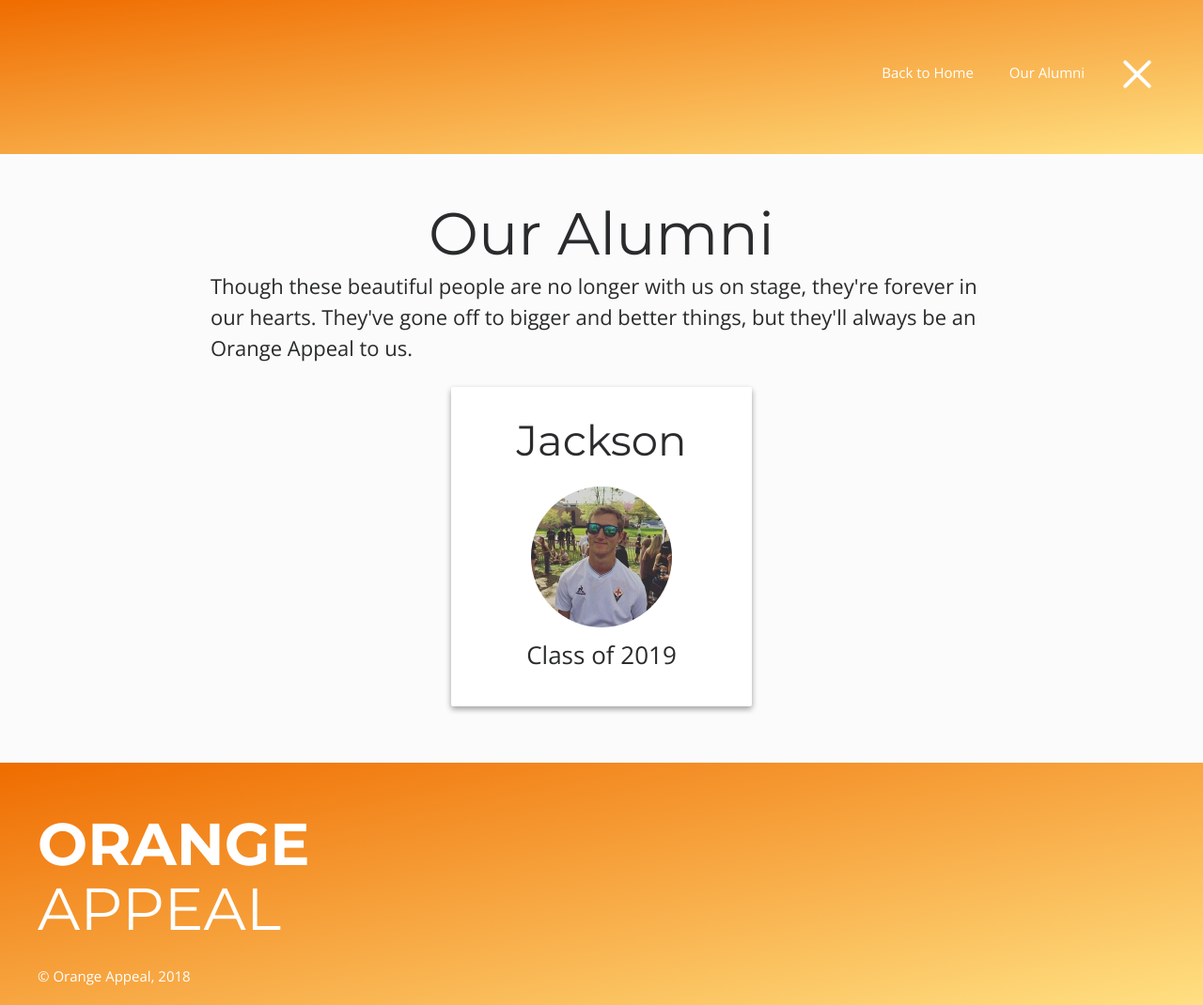
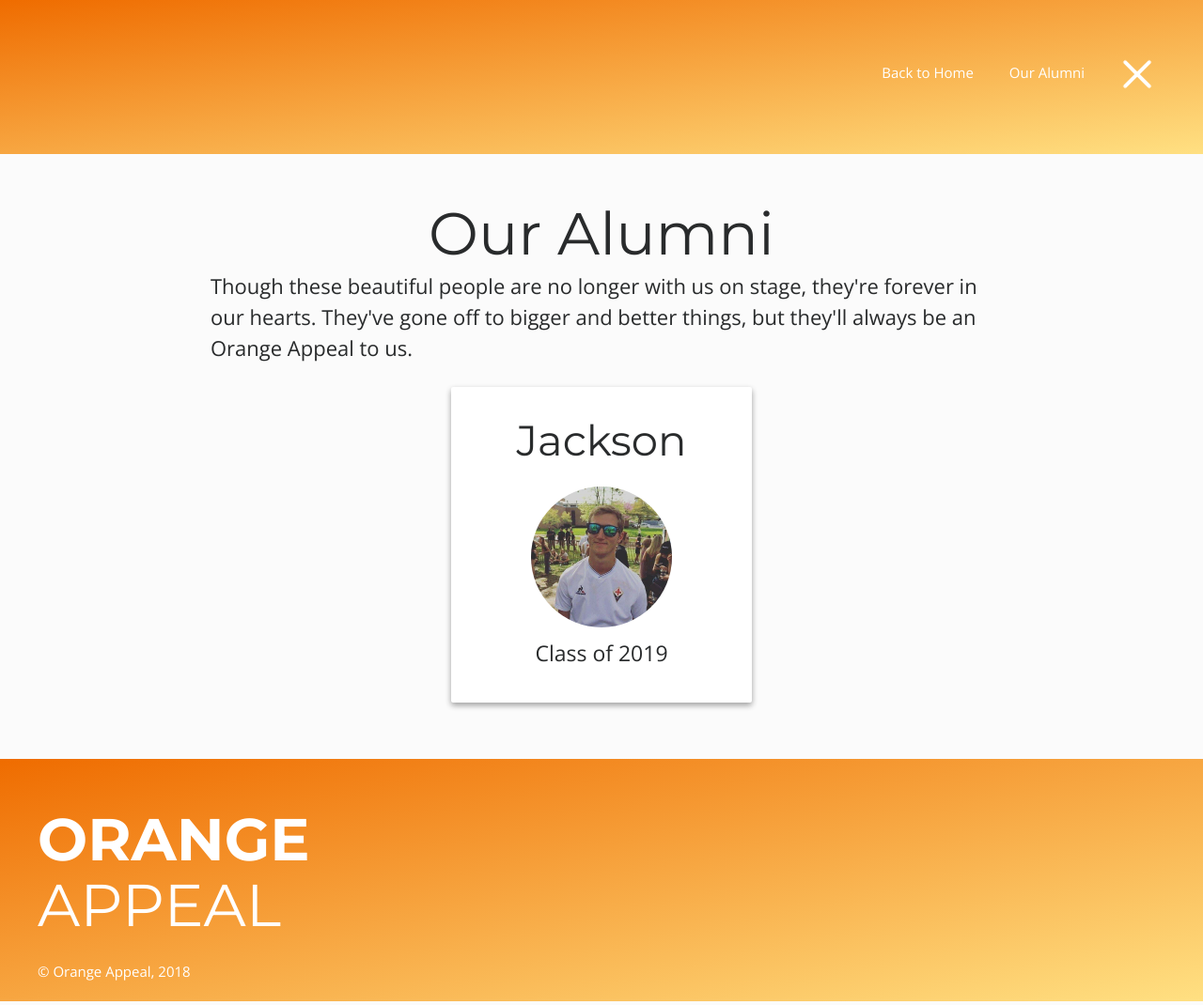
Before and after one commit to Crecker2/orangeappeal_jekyll, a Jekyll site: the page built from alumni.md, in a window 1280 px wide. Shown: the whole page at 94% size. Built offline with Jekyll 4.4.1, drawn with Linux system fonts in a browser that asks for light colours; nearby versions of some CDN libraries.

Commit message:
Bring up to date

```diff
--- a/css/stylesheet.css
+++ b/css/stylesheet.css
@@ -418,7 +418,7 @@ ul{
 }
 
 .classOf{
-	font-size: 26px;
+	font-size: 23px;
 }
 @media(min-width: 1500px){
 	#meet .guys{
```
Also changed, not shown: _guys/jack.md (+1 -1 lines), _guys/josh.md (+1 -0 lines).
